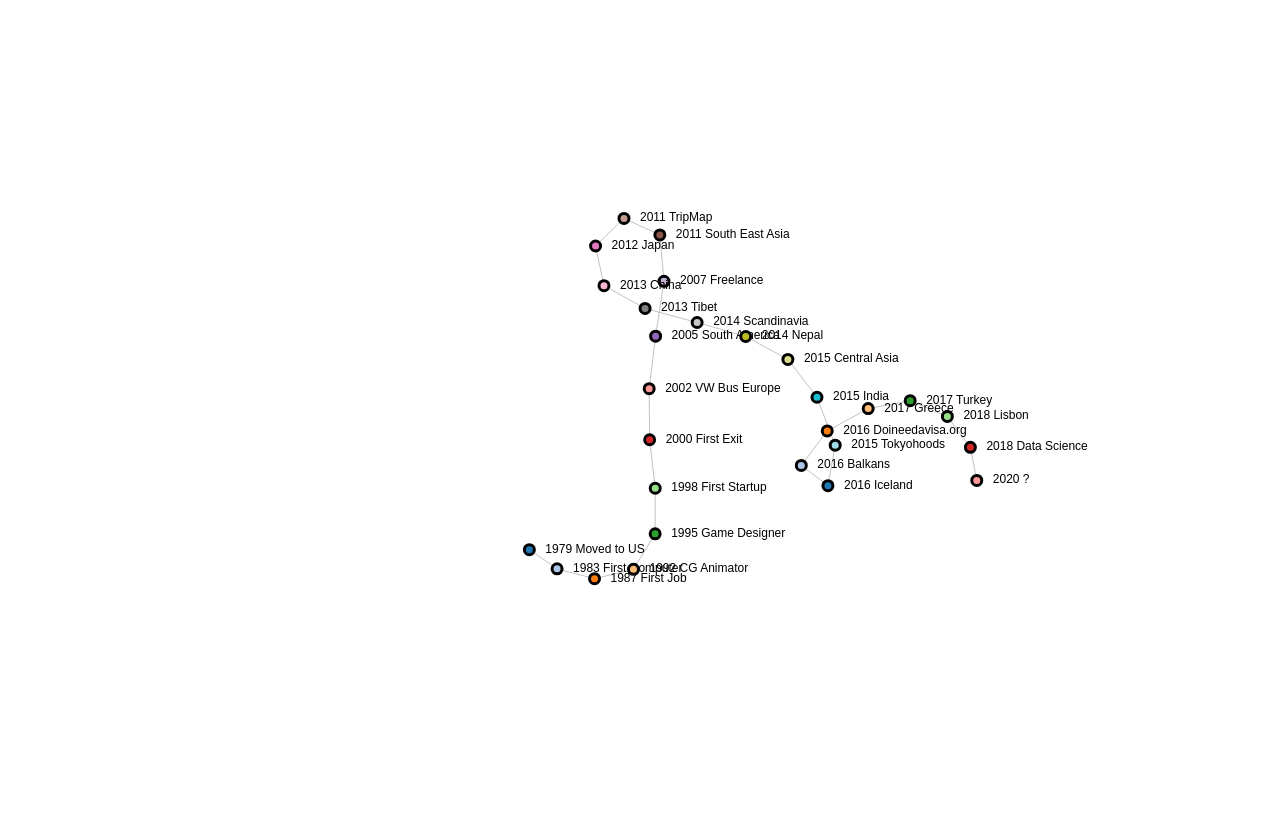
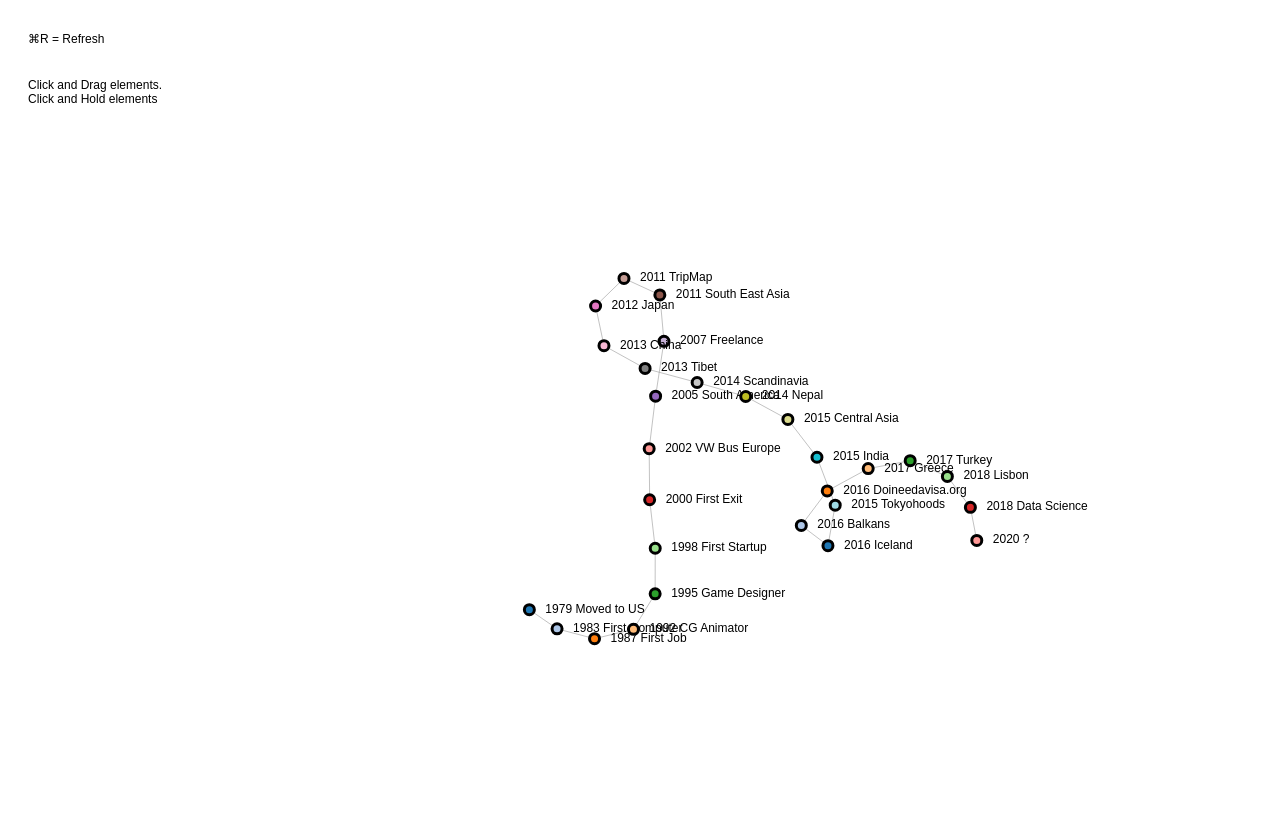
Before and after one commit to nonoumasy/timeline-resume-d3-graph, a plain HTML site: page index.html in a window 1280 px wide. Shown: the top 821 px of the page. Drawn offline with nearby package versions, Linux system fonts and the light colour scheme.

Commit message:
Add files via upload

```diff
--- a/index.html
+++ b/index.html
@@ -21,11 +21,21 @@
             font-family: sans-serif;
             font-size: 12px;
         }
+        p {
+            font-family: sans-serif;
+            font-size: 12px;
+            padding-left: 20px;
+            padding-top: 20px;
+        }
     </style>
 
 </head>
 <body>
-    <svg width=1440 height="800"></svg>
+    <p>⌘R = Refresh</p>
+    <p>Click and Drag elements.<br>
+        Click and Hold elements
+    </p>
+    <svg width=1440 height="700"></svg>
     <script src="https://d3js.org/d3.v4.min.js"></script>
     <script>
 
@@ -96,7 +106,7 @@
         });
 
         function dragstarted(d) {
-            if (!d3.event.active) simulation.alphaTarget(0.3).restart();
+            if (!d3.event.active) simulation.alphaTarget(0.5).restart();
             d.fx = d.x;
             d.fy = d.y;
         }
@@ -107,7 +117,7 @@
         }
 
         function dragended(d) {
-            if (!d3.event.active) simulation.alphaTarget(0);
+            if (!d3.event.active) simulation.alphaTarget(0.2);
             d.fx = null;
             d.fy = null;
         }
```
